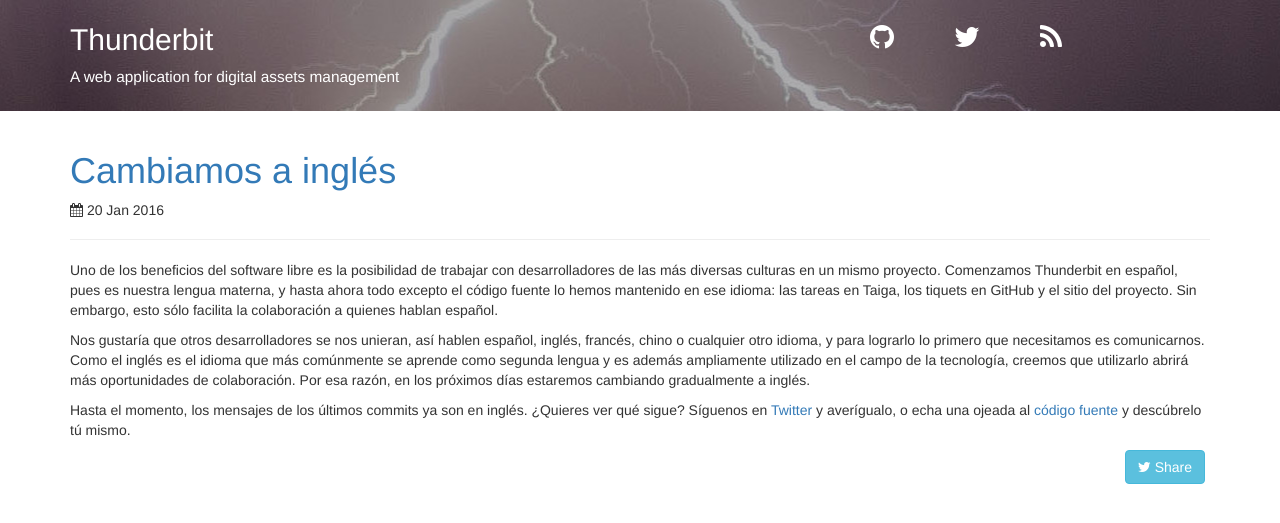
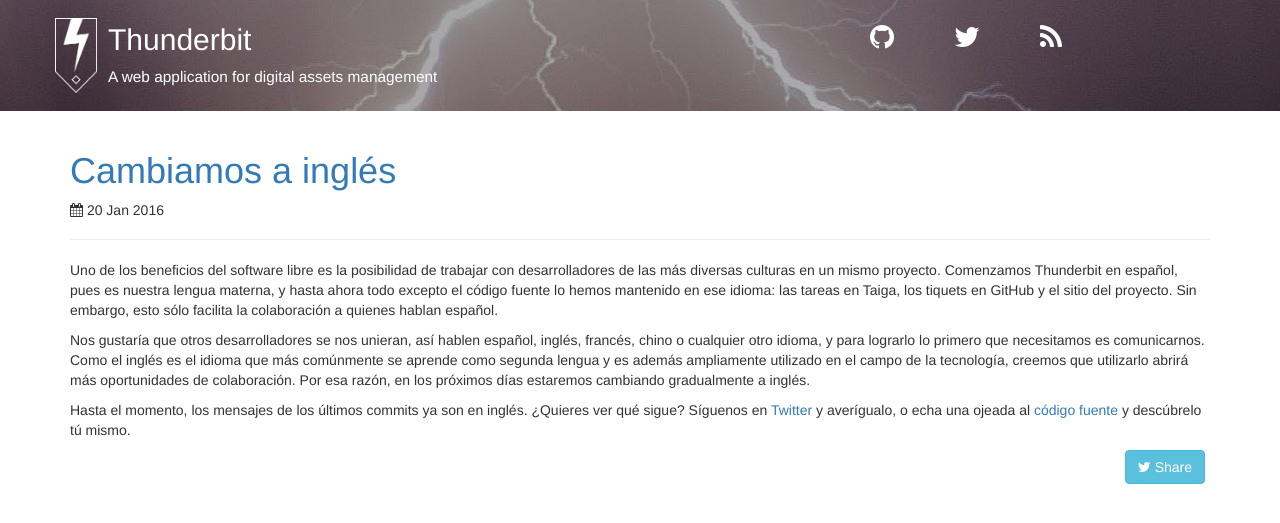
Before and after one commit to thunderbit/thunderbit, a Jekyll site: the page built from _posts/2016-1-20-cambiamos-a-ingles.md, in a window 1280 px wide. Shown: the top 523 px of the page. Built offline with Jekyll 4.4.1, drawn with Linux system fonts in a browser that asks for light colours; comment, search, counter and statistics services are not loaded.

Commit message:
Added logo to the posts' header.

```diff
--- a/_includes/blog-header.html
+++ b/_includes/blog-header.html
@@ -1,7 +1,7 @@
 <header id="blog_header" class="navbar-fixed">
        <div class="container">
               <div class="row">
-                     <div class="col-xs-8 text-left">
+                     <div id="logo_holder" class="col-xs-8 text-left">
                             <h2><a href="{{ site.baseurl }}/">Thunderbit</a></h2>
                             <p class="lead hidden-xs">A web application for digital assets management</p>
                      </div>
--- a/css/styles.css
+++ b/css/styles.css
@@ -16,6 +16,11 @@ header #logo {
 #blog_header {
     height:auto;
     padding: 3px;
+}
+
+#blog_header #logo_holder {
+	background: url("../images/logo-wb.png") left top 15px / 42px 75px no-repeat;
+	padding-left: 53px;
 }
 
 body > header h1 {
```
